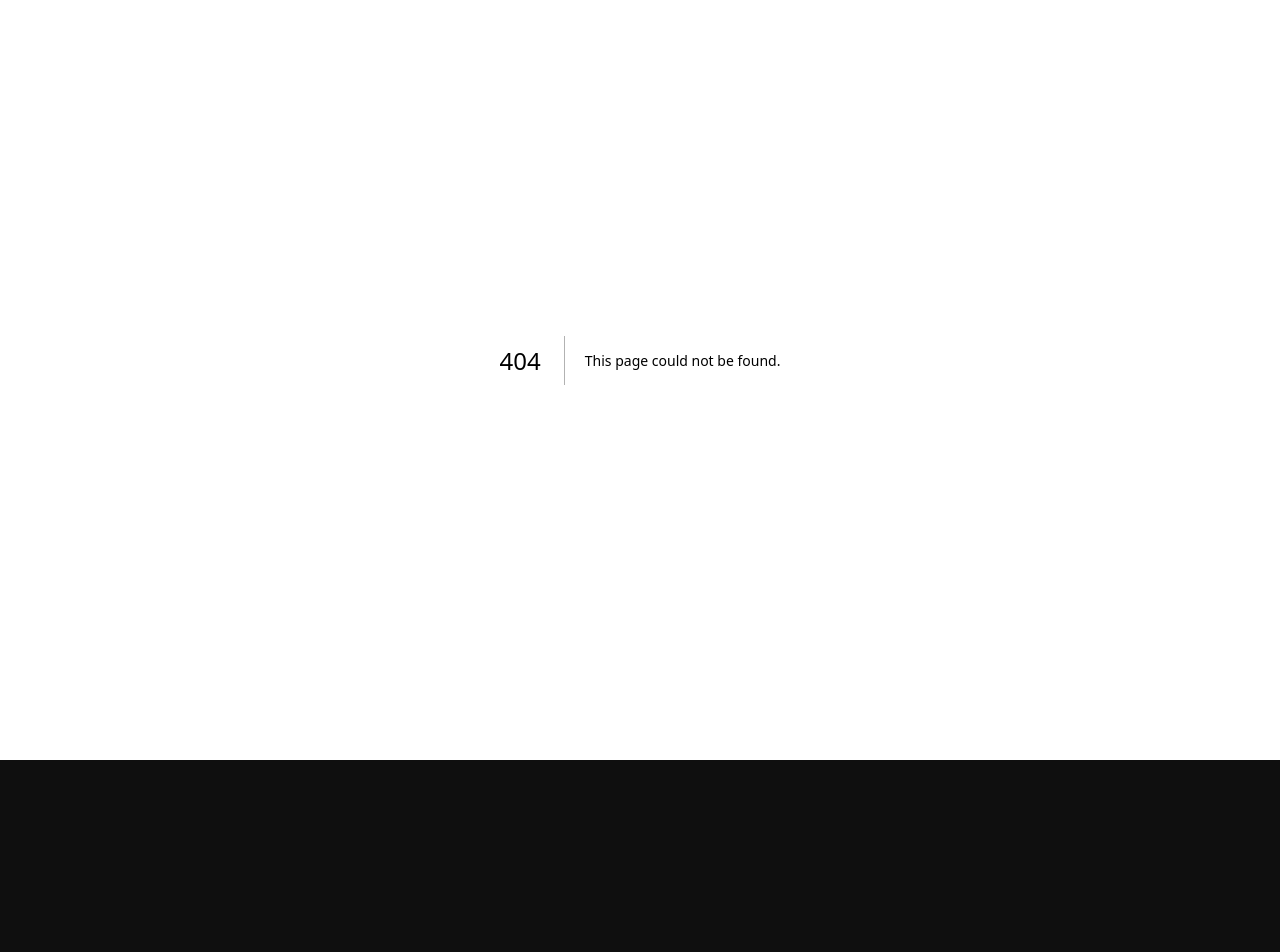
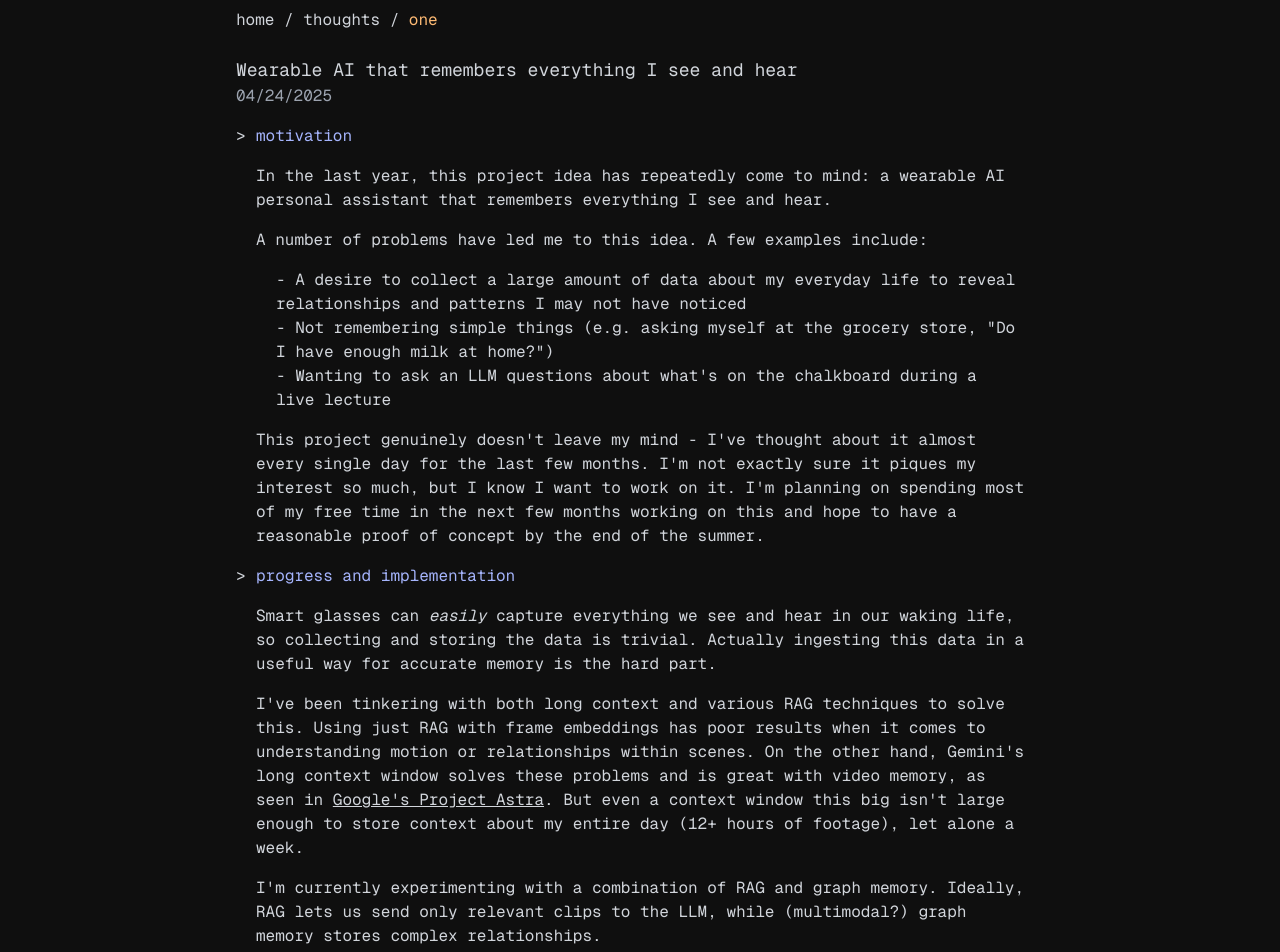
Before and after one commit to sangwaboi/sangwaboi.github.io, a Next.js app: page /thoughts/1 in a window 1280 px wide. Before the commit this address had no page. Shown: the part 40-992 px from the top of the page. Before the commit the page ends 800 px from the top, so only its background shows below. Built offline with nearby package versions, Linux system fonts and the light colour scheme.

Commit message:
upload my first thought

```diff
--- a/src/app/page.tsx
+++ b/src/app/page.tsx
@@ -18,6 +18,15 @@ export default function Home() {
           <p>
             &gt; i'm a big believer in authentic, compounding relationships.
             feel free to reach out to me!
+          </p>
+          <p>
+            &gt; currently working on{" "}
+            <Link
+              className="underline decoration-orange-300"
+              href="/thoughts/1"
+            >
+              indexing my life for LLMs
+            </Link>
           </p>
           <div className="flex sm:flex-row flex-col gap-4 text-indigo-300">
             <Link
--- /dev/null
+++ b/src/app/thoughts/1/page.tsx
@@ -0,0 +1,105 @@
+import Link from "next/link";
+
+function Page() {
+  return (
+    <div className="w-3/5 flex flex-col gap-4">
+      <div className="relative mb-4">
+        <h1 className="absolute -left-5">
+          <Link className="hover:underline" href="/">
+            home
+          </Link>{" "}
+          /{" "}
+          <Link className="hover:underline" href="/thoughts">
+            thoughts
+          </Link>{" "}
+          / <span className="text-orange-300">one</span>
+        </h1>
+      </div>
+      <div className="mt-4">
+        <h1 className="-left-5 relative text-lg">
+          Wearable AI that remembers everything I see and hear
+        </h1>
+        <p className="-left-5 relative text-gray-400">04/24/2025</p>
+      </div>
+      <div className="relative">
+        <p className="absolute -left-5">&gt;</p>
+        <h1 className="text-indigo-300">motivation</h1>
+      </div>
+      <p>
+        In the last year, this project idea has repeatedly come to mind: a
+        wearable AI personal assistant that remembers everything I see and hear.
+      </p>
+      <p>
+        A number of problems have led me to this idea. A few examples include:
+      </p>
+      <div className="ml-5">
+        <p>
+          - A desire to collect a large amount of data about my everyday life to
+          reveal relationships and patterns I may not have noticed
+        </p>
+        <p>
+          - Not remembering simple things (e.g. asking myself at the grocery
+          store, "Do I have enough milk at home?")
+        </p>
+        <p>
+          - Wanting to ask an LLM questions about what's on the chalkboard
+          during a live lecture
+        </p>
+      </div>
+      <p>
+        This project genuinely doesn't leave my mind - I've thought about it
+        almost every single day for the last few months. I'm not exactly sure it
+        piques my interest so much, but I know I want to work on it. I'm
+        planning on spending most of my free time in the next few months working
+        on this and hope to have a reasonable proof of concept by the end of the
+        summer.
+      </p>
+      <div className="relative">
+        <p className="absolute -left-5">&gt;</p>
+        <h1 className="text-indigo-300">progress and implementation</h1>
+      </div>
+      <p>
+        Smart glasses can <i>easily</i> capture everything we see and hear in
+        our waking life, so collecting and storing the data is trivial. Actually
+        ingesting this data in a useful way for accurate memory is the hard
+        part.
+      </p>
+      <p>
+        I've been tinkering with both long context and various RAG techniques to
+        solve this. Using just RAG with frame embeddings has poor results when
+        it comes to understanding motion or relationships within scenes. On the
+        other hand, Gemini's long context window solves these problems and is
+        great with video memory, as seen in{" "}
+        <Link
+          href="https://www.youtube.com/watch?v=nXVvvRhiGjI"
+          target="_blank"
+          rel="noopener noreferrer"
+          className="underline"
+        >
+          Google's Project Astra
+        </Link>
+        . But even a context window this big isn't large enough to store context
+        about my entire day (12+ hours of footage), let alone a week.
+      </p>
+      <p>
+        I'm currently experimenting with a combination of RAG and graph memory.
+        Ideally, RAG lets us send only relevant clips to the LLM, while
+        (multimodal?) graph memory stores complex relationships.
+      </p>
+      <div className="relative">
+        <p className="absolute -left-5">&gt;</p>
+        <h1 className="text-indigo-300">i could really use some help</h1>
+      </div>
+      <p>
+        Please do reach out if you have any ideas on how I can make this a
+        reality or if you're interested in helping me build this out!
+      </p>
+      <p>
+        I'm no expert in agentic AI (I've mostly stuck to web dev), but I'm
+        attempting to learn as much as I can to make this happen.
+      </p>
+    </div>
+  );
+}
+
+export default Page;
--- /dev/null
+++ b/src/app/thoughts/layout.tsx
@@ -0,0 +1,9 @@
+function Layout({ children }: { children: React.ReactNode }) {
+  return (
+    <div className="text-gray-300 py-12 w-full flex flex-col justify-center items-center">
+      {children}
+    </div>
+  );
+}
+
+export default Layout;
--- /dev/null
+++ b/src/app/thoughts/page.tsx
@@ -0,0 +1,23 @@
+import Link from "next/link";
+
+function Page() {
+  return (
+    <div className="w-3/5 flex flex-col gap-8">
+      <div className="relative mb-4">
+        <h1 className="absolute -left-5">
+          <Link className="hover:underline" href="/">
+            home
+          </Link>{" "}
+          / <span className="text-orange-300">thoughts</span>
+        </h1>
+      </div>
+      <Link href="/thoughts/1" className="hover:underline max-w-fit">
+        <span className="text-indigo-300">1.</span> Wearable AI that remembers
+        everything I see and hear{" "}
+        <span className="text-sm text-gray-400">(04/24/2025)</span>
+      </Link>
+    </div>
+  );
+}
+
+export default Page;
```
